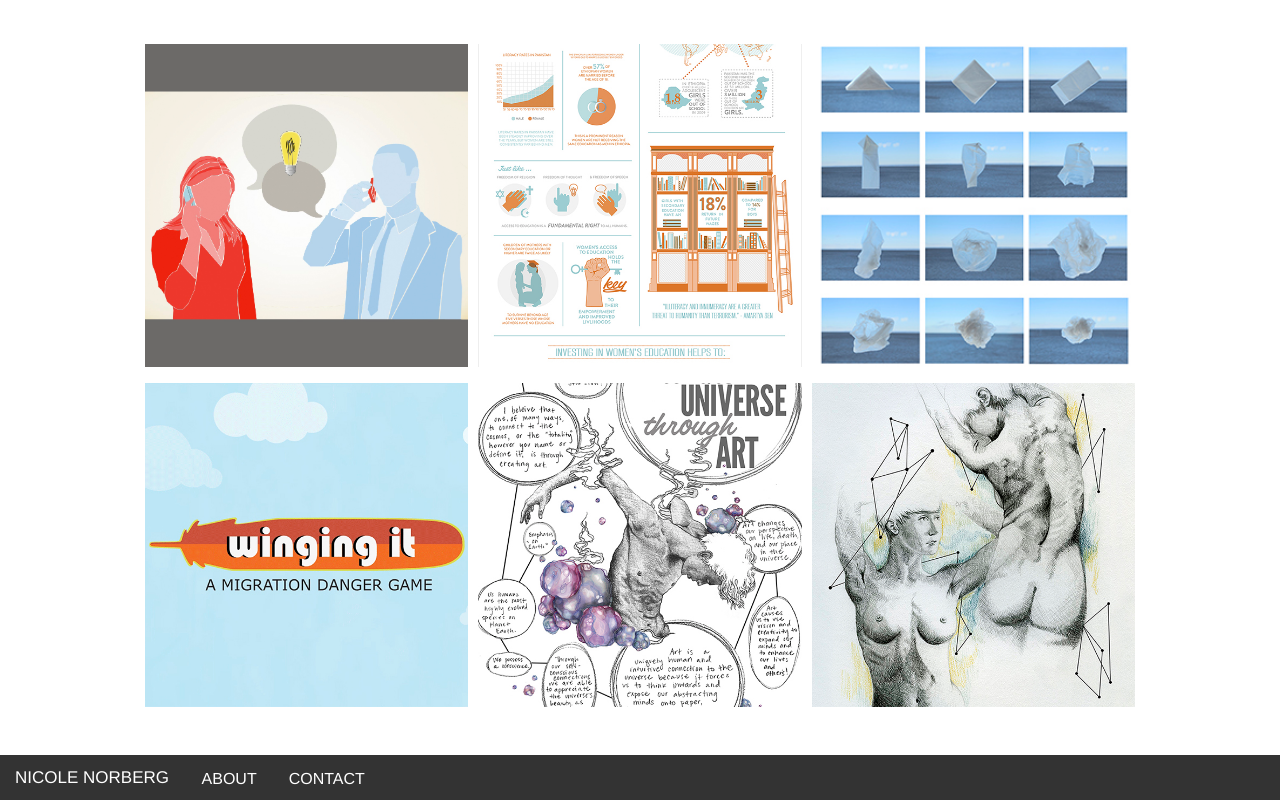
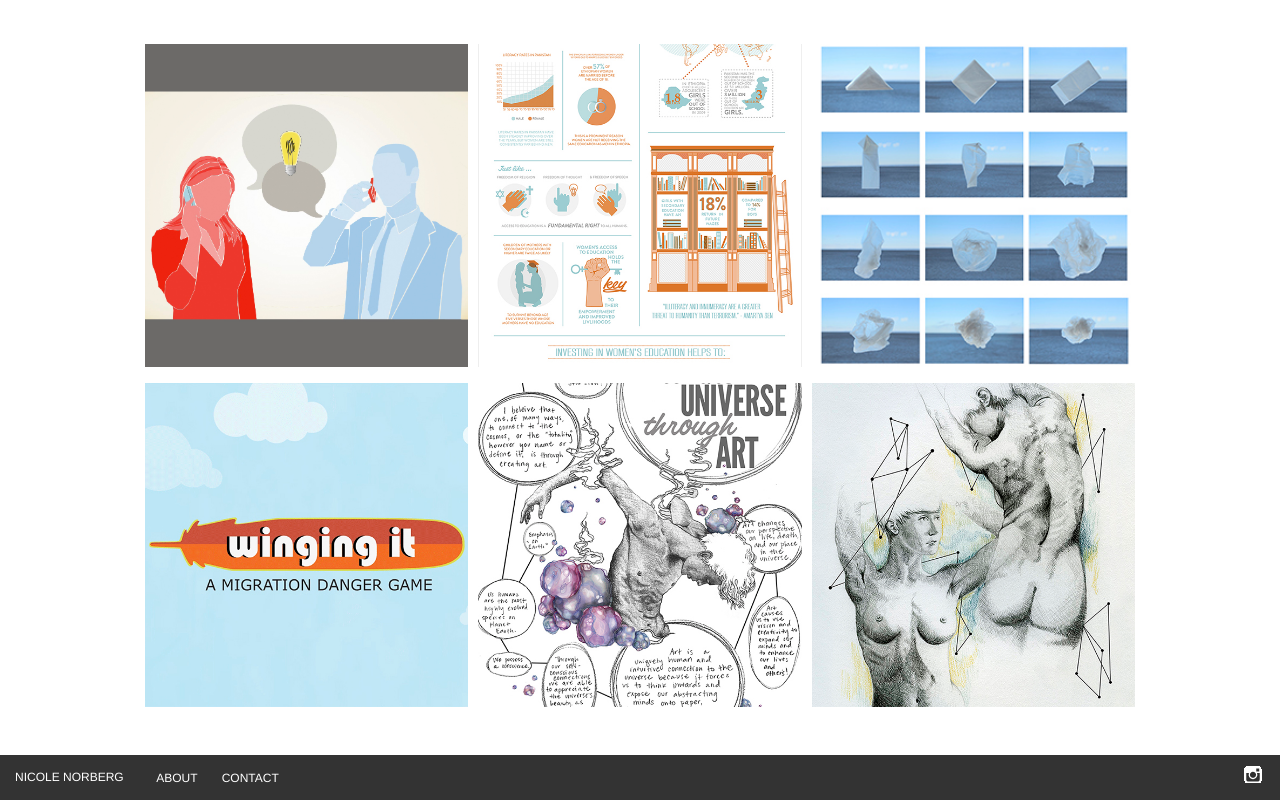
Before and after one commit to niknorb/FINAL_Assignment, a plain HTML site: page index.html in a window 1280 px wide. Shown: the part 731-1531 px from the top of the page. Drawn offline with Linux system fonts and the light colour scheme.

Commit message:
Added instagram icon and additional images
Added instagram link and icon to both css pages, as well as additional
images to the Mighty Marks page.

```diff
--- a/css/base.css
+++ b/css/base.css
@@ -81,6 +81,7 @@ nav ul.left a{
 }
 footer nav ul.left li{
   margin-right: 2em;
+  padding: .2em 0;
 }
 .top-bar.expanded{
   background: #f7f7f7;
@@ -94,3 +95,13 @@ footer nav ul.left li{
 footer{
   margin-top: 2em;
 }
+footer ul li{
+  font-size: .75em;
+}
+footer .top-bar ul.title-area li.name h1{
+  font-size: .75em;
+}
+footer nav ul.right{
+  padding-right: 10px;
+  padding-top: 2px;
+}
--- a/css/external.css
+++ b/css/external.css
@@ -4,6 +4,7 @@ p{
 	font-size: .85em;
 	font-weight: lighter;
 	line-height: 1.5;
+	margin-top: 20px;
 }
 body{
 	max-width: 100%;
@@ -67,3 +68,15 @@ footer ul li{
 footer .top-bar ul.title-area li.name h1{
 	font-size: .75em;
 }
+footer nav ul.right{
+	padding-right: 10px;
+	padding-top: 2px;
+}
+h2{
+	font-weight: 400;
+	font-size: 1.3em;
+	text-transform: uppercase;
+	border-top: 3px solid #fff;
+	padding-top: 15px;
+
+}
--- a/index.html
+++ b/index.html
@@ -119,6 +119,9 @@
       <li class="left"><a href="/about.html">About</a></li>
       <li class="left"><a href="mailto:norbergnicole@gmail.com">Contact</a></li>
     </ul>
+    <ul class="right">
+      <li class="right"><a href="http://www.instagram.com/niknorb"><img src="img/instagram.png"></a></li>
+    </ul>
   </nav>
 </footer>
 
```
Also changed, not shown: mighty_marks/index.html (+12 -0 lines), img/creative_brief.jpg (added), img/instagram.png (added), img/sb1.jpg (added), img/sb2.jpg (added), 1 other file.
